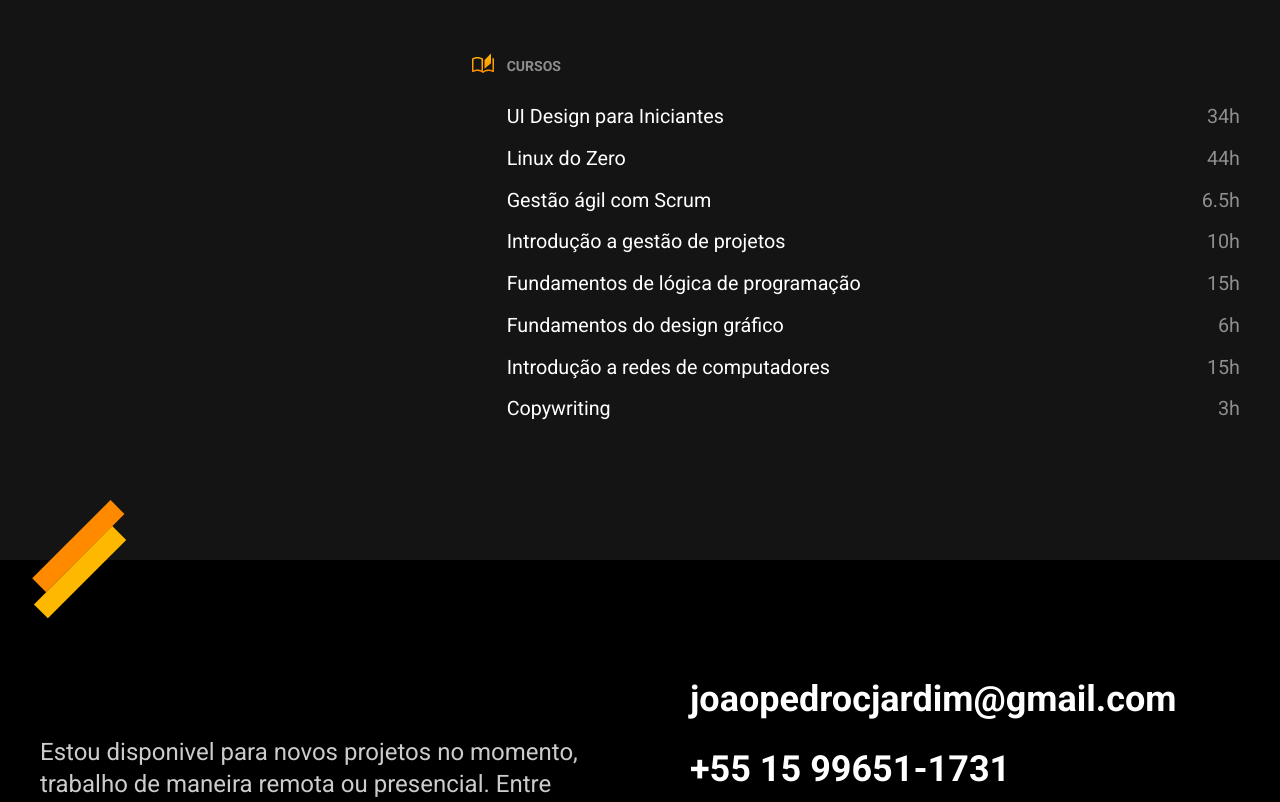
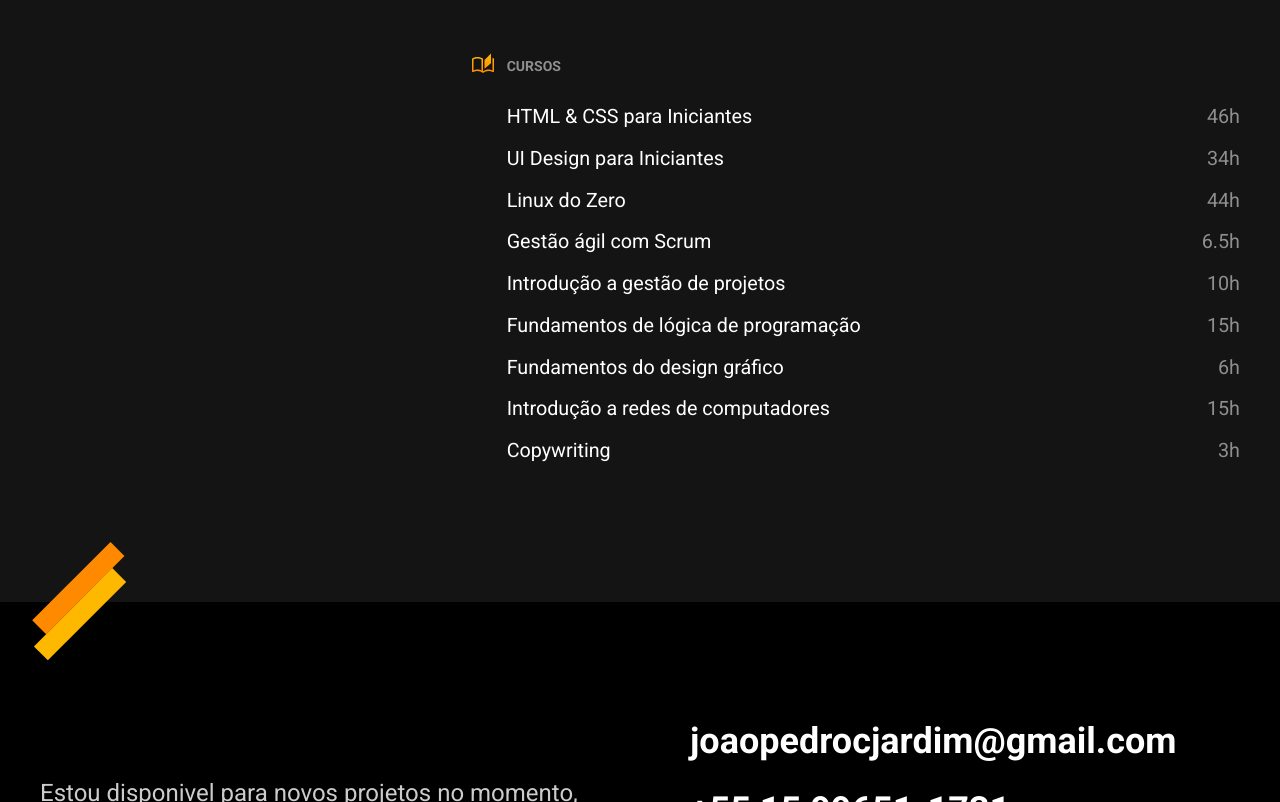
Before and after one commit to joaopedrojardim/joaopedrojardim.github.io, a plain HTML site: page index.html in a window 1280 px wide. Shown: the part 1912-2714 px from the top of the page. Drawn offline with Linux system fonts and the light colour scheme.

Commit message:
Adiciondo o curso de css e html da origamid

```diff
--- a/index.html
+++ b/index.html
@@ -96,6 +96,7 @@
                     <div class="cursos">
                         <h3>Cursos</h3>
                         <ul>
+                            <li>HTML & CSS para Iniciantes<span>46h</span></li>
                             <li>UI Design para Iniciantes<span>34h</span></li>
                             <li>Linux do Zero <span>44h</span></li>
                             <li>Gestão ágil com Scrum <span>6.5h</span></li>
```
